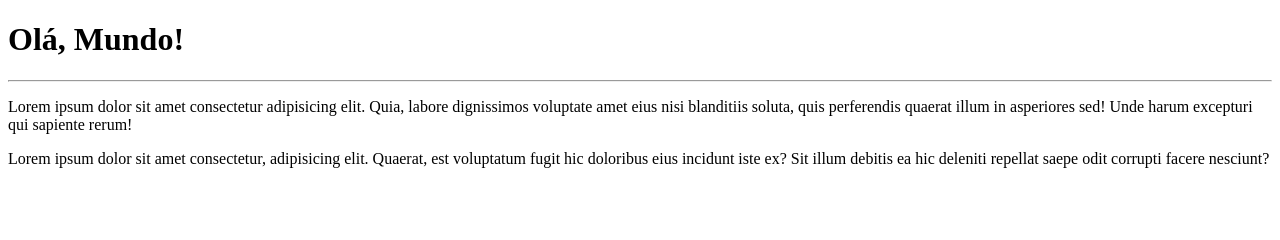
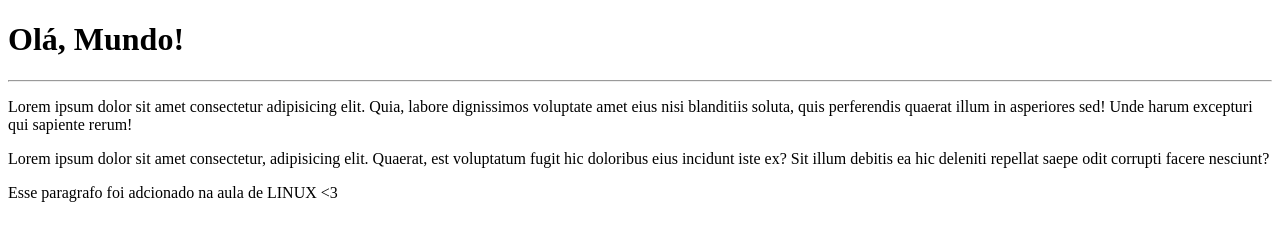
Before and after one commit to elton-nascimento/OlaMundo, a plain HTML site: page site exemplo/index.html in a window 1280 px wide. Drawn offline with Linux system fonts and the light colour scheme.

Commit message:
mudei o arquivo index

```diff
--- a/site exemplo/index.html
+++ b/site exemplo/index.html
@@ -11,5 +11,6 @@
     <hr>
     <p>Lorem ipsum dolor sit amet consectetur adipisicing elit. Quia, labore dignissimos voluptate amet eius nisi blanditiis soluta, quis perferendis quaerat illum in asperiores sed! Unde harum excepturi qui sapiente rerum!</p>
     <p>Lorem ipsum dolor sit amet consectetur, adipisicing elit. Quaerat, est voluptatum fugit hic doloribus eius incidunt iste ex? Sit illum debitis ea hic deleniti repellat saepe odit corrupti facere nesciunt?</p>
+    <p>Esse paragrafo foi adcionado na aula de LINUX &lt3</p>
 </body>
 </html>
```
